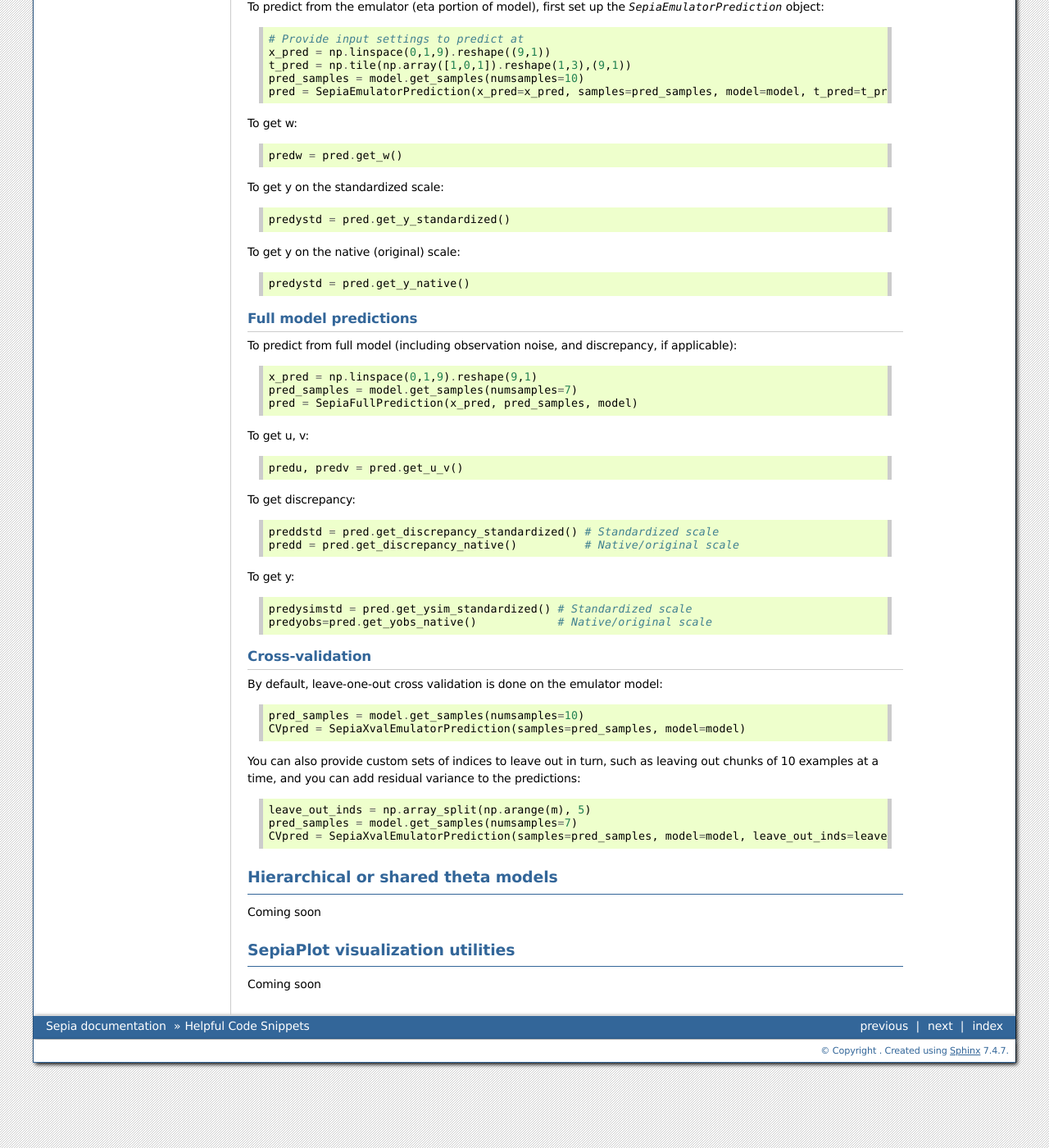
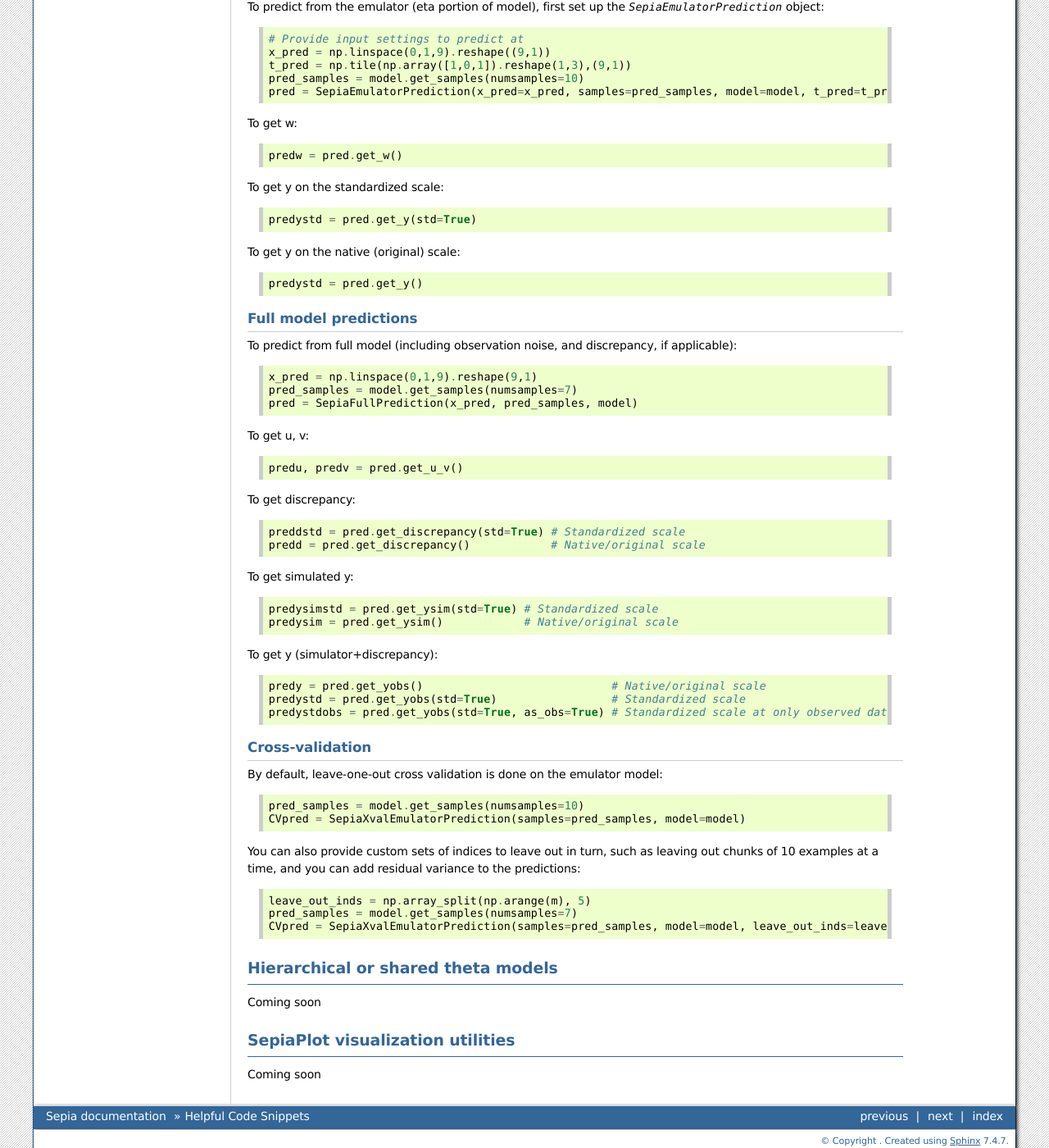
Before and after one commit to lanl/SEPIA, a Sphinx documentation site: the page built from docs/snippets.rst, in a window 1280 px wide and 1400 px high, scrolled down 3895 px. Shown: the whole window at 82% size. Built offline with Sphinx 7.4.7, drawn with Linux system fonts in a browser that asks for light colours.

Commit message:
update docs to new pred fncs

```diff
--- a/docs/quickstart.rst
+++ b/docs/quickstart.rst
@@ -146,11 +146,11 @@ in the model, but not necessarily as interpretable as the other types of predict
 
 More likely, users will want to get predictions that are transformed back to the original (native) output space::
 
-    predystd = pred.get_y_native()
+    predystd = pred.get_y()
 
 Predictions in the standardized output space are also available::
 
-    predystd = pred.get_y_standardized()
+    predystd = pred.get_y(std=True)
 
 Cross-validation predictions
 ^^^^^^^^^^^^^^^^^^^^^^^^^^^^
@@ -170,7 +170,7 @@ This does leave-one-out cross-validation on the original simulation inputs.
 
 Now the predictions can be compared to the original data to assess the error::
 
-    CV_pred_y = CVpred.get_y_native()
+    CV_pred_y = CVpred.get_y()
     residuals = CV_pred_y - model.data.sim_data.y
 
 We can also customize the leave-out sets::
--- a/docs/snippets.rst
+++ b/docs/snippets.rst
@@ -255,11 +255,11 @@ To get w::
 
 To get y on the standardized scale::
 
-    predystd = pred.get_y_standardized()
+    predystd = pred.get_y(std=True)
 
 To get y on the native (original) scale::
 
-    predystd = pred.get_y_native()
+    predystd = pred.get_y()
 
 
 Full model predictions
@@ -277,13 +277,19 @@ To get u, v::
 
 To get discrepancy::
 
-    preddstd = pred.get_discrepancy_standardized() # Standardized scale
-    predd = pred.get_discrepancy_native()          # Native/original scale
+    preddstd = pred.get_discrepancy(std=True) # Standardized scale
+    predd = pred.get_discrepancy()            # Native/original scale
 
-To get y::
+To get simulated y::
 
-    predysimstd = pred.get_ysim_standardized() # Standardized scale
-    predyobs=pred.get_yobs_native()            # Native/original scale
+    predysimstd = pred.get_ysim(std=True) # Standardized scale
+    predysim = pred.get_ysim()            # Native/original scale
+
+To get y (simulator+discrepancy)::
+
+    predy = pred.get_yobs()                            # Native/original scale
+    predystd = pred.get_yobs(std=True)                 # Standardized scale
+    predystdobs = pred.get_yobs(std=True, as_obs=True) # Standardized scale at only observed data locations x_obs
 
 Cross-validation
 ^^^^^^^^^^^^^^^^
```
